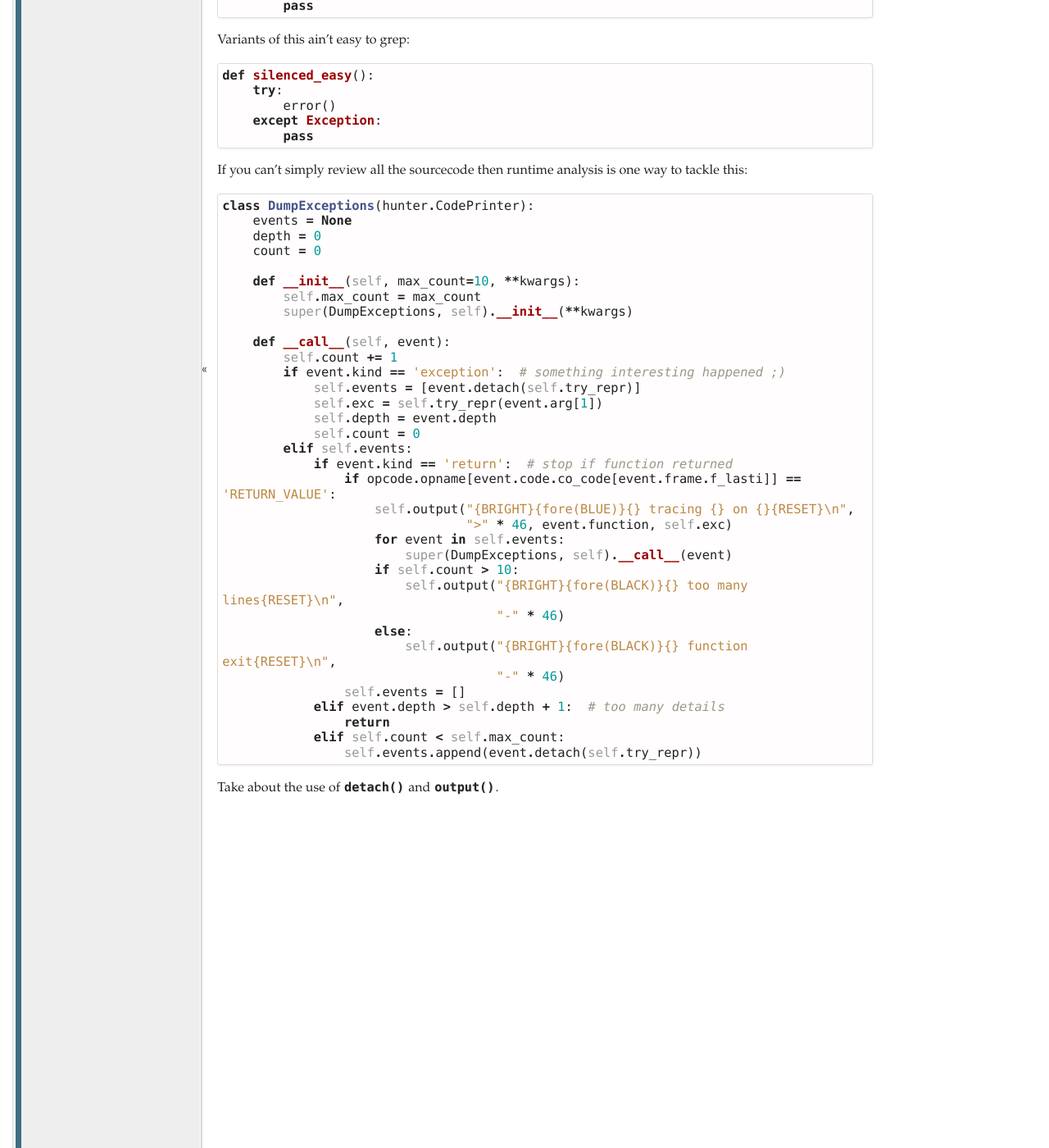
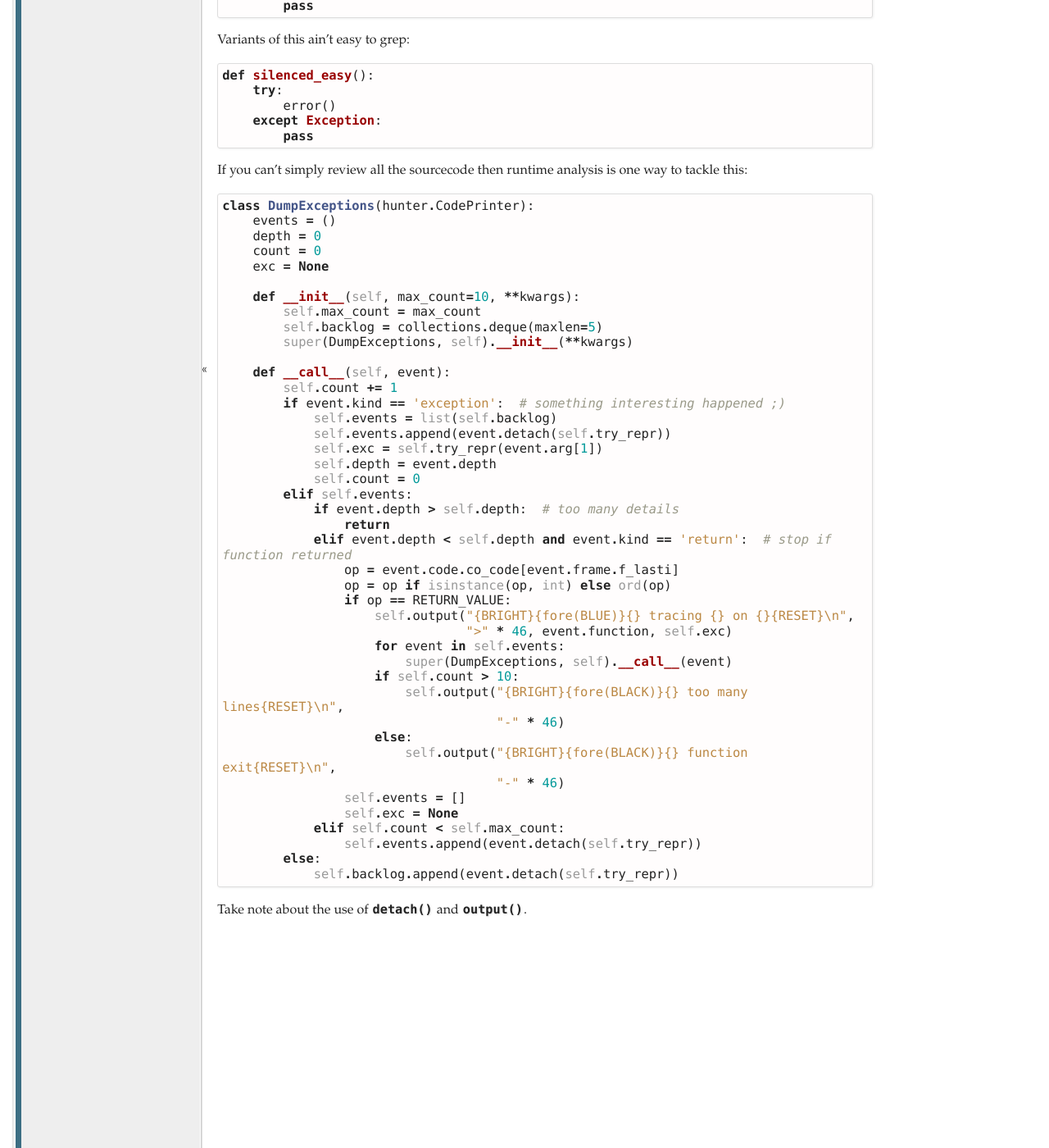
Before and after one commit to ionelmc/python-hunter, a Sphinx documentation site: the page built from docs/cookbook.rst, in a window 1280 px wide and 1400 px high, scrolled down 3489 px. Shown: the whole window at 82% size. Built offline with Sphinx 7.4.7, drawn with Linux system fonts in a browser that asks for light colours; pages that are not in the unit, such as notebooks, are missing from menus.

Commit message:
Update example.

```diff
--- a/docs/cookbook.rst
+++ b/docs/cookbook.rst
@@ -205,24 +205,31 @@ If you can't simply review all the sourcecode then runtime analysis is one way t
 .. code-block:: python
 
     class DumpExceptions(hunter.CodePrinter):
-        events = None
+        events = ()
         depth = 0
         count = 0
+        exc = None
 
         def __init__(self, max_count=10, **kwargs):
             self.max_count = max_count
+            self.backlog = collections.deque(maxlen=5)
             super(DumpExceptions, self).__init__(**kwargs)
 
         def __call__(self, event):
             self.count += 1
             if event.kind == 'exception':  # something interesting happened ;)
-                self.events = [event.detach(self.try_repr)]
+                self.events = list(self.backlog)
+                self.events.append(event.detach(self.try_repr))
                 self.exc = self.try_repr(event.arg[1])
                 self.depth = event.depth
                 self.count = 0
             elif self.events:
-                if event.kind == 'return':  # stop if function returned
-                    if opcode.opname[event.code.co_code[event.frame.f_lasti]] == 'RETURN_VALUE':
+                if event.depth > self.depth:  # too many details
+                    return
+                elif event.depth < self.depth and event.kind == 'return':  # stop if function returned
+                    op = event.code.co_code[event.frame.f_lasti]
+                    op = op if isinstance(op, int) else ord(op)
+                    if op == RETURN_VALUE:
                         self.output("{BRIGHT}{fore(BLUE)}{} tracing {} on {}{RESET}\n",
                                     ">" * 46, event.function, self.exc)
                         for event in self.events:
@@ -234,9 +241,10 @@ If you can't simply review all the sourcecode then runtime analysis is one way t
                             self.output("{BRIGHT}{fore(BLACK)}{} function exit{RESET}\n",
                                         "-" * 46)
                     self.events = []
-                elif event.depth > self.depth + 1:  # too many details
-                    return
+                    self.exc = None
                 elif self.count < self.max_count:
                     self.events.append(event.detach(self.try_repr))
+            else:
+                self.backlog.append(event.detach(self.try_repr))
 
-Take about the use of :meth:`~hunter.event.Event.detach` and :meth:`~hunter.actions.ColorStreamAction.output`.
+Take note about the use of :meth:`~hunter.event.Event.detach` and :meth:`~hunter.actions.ColorStreamAction.output`.
```
Also changed, not shown: 1 other file.
